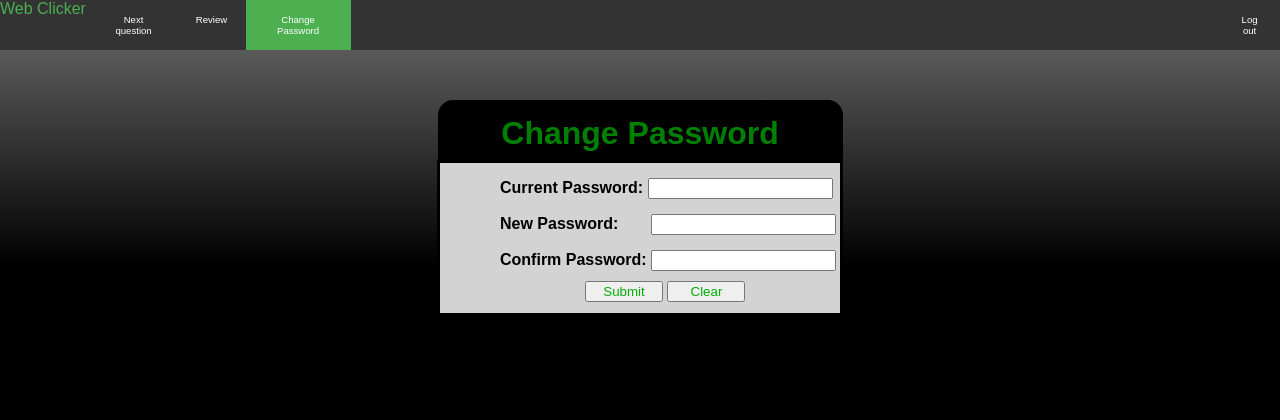
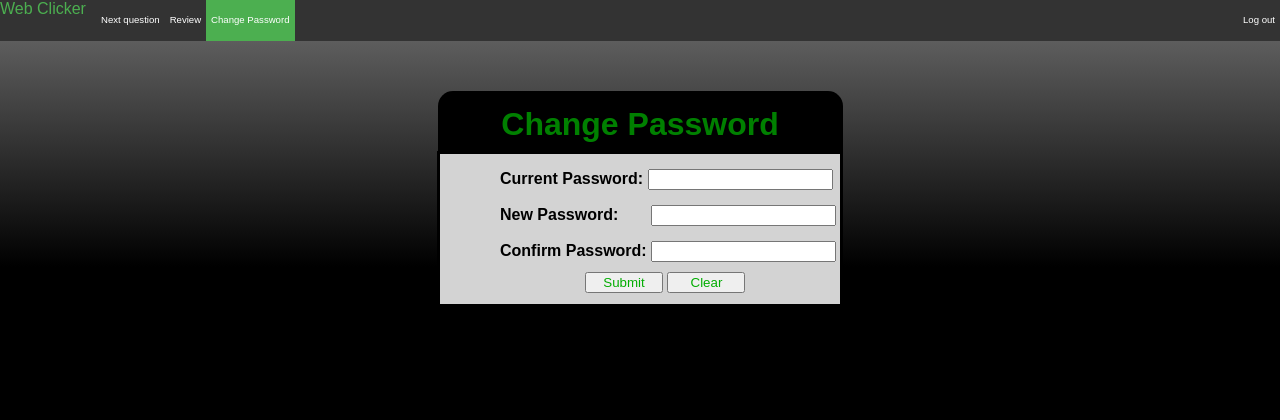
Before and after one commit to LazyFish77/web-clicker, a PHP site: page /General/change-password.php in a window 1280 px wide. Shown: the top 420 px of the page. Run offline with PHP 8.4, Linux system fonts and the light colour scheme; the visitor is signed in with stand-in values (Sample User, id 1).

Commit message:
fix(nav): fix overlapping, not filling, nav CSS

```diff
--- a/Client/Styles/default-theme.css
+++ b/Client/Styles/default-theme.css
@@ -369,7 +369,10 @@ li {
     display: block;
     color: white;
     text-align: center;
-    padding: 14px 16px;
+    padding-top: 14px;
+    padding-bottom:16px;
+    margin-left:10px;
+    width:100%;
     text-decoration: none;
 }
 
```
